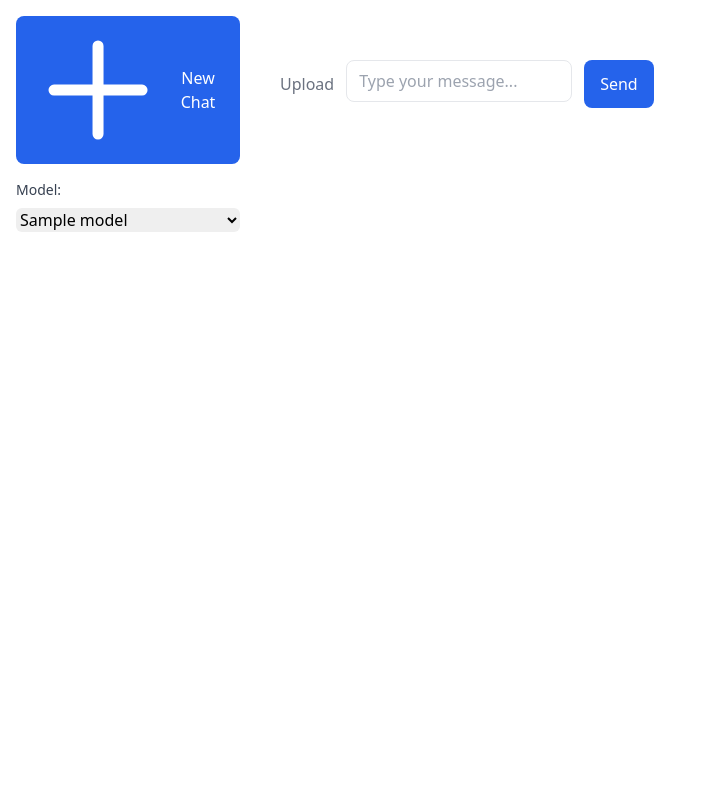
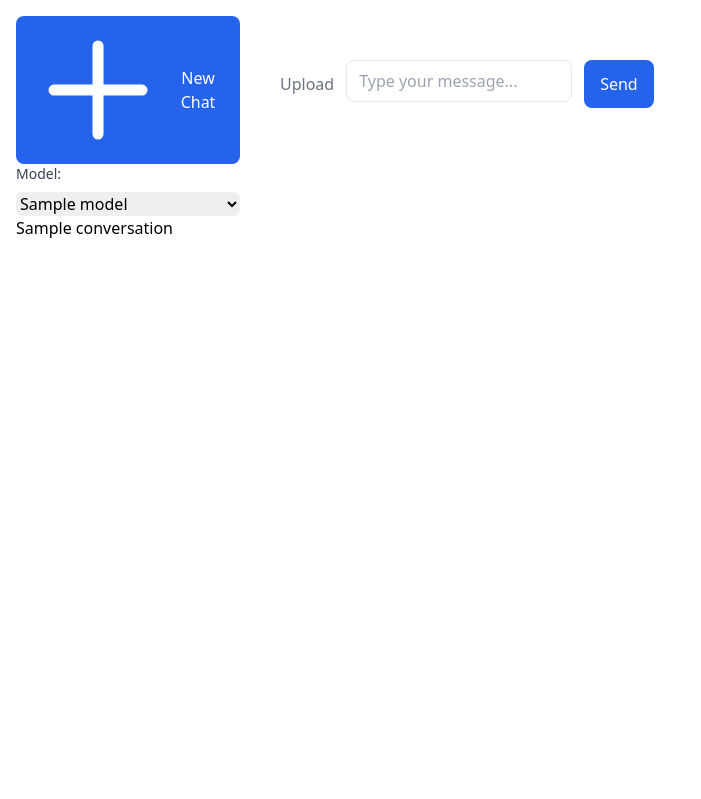
Before and after one commit to henryperkins/chatter, a Flask app: template templates/chat.html in a window 1280 px wide. Shown: the part 64-863 px from the top of the page, without its empty margins (0-701 px from the left). Run offline with Flask 3, Linux system fonts and the light colour scheme; the template is opened without the code that fills it: most values are stand-ins (such as "Sample title", 1, 10 or a date in 2020); some libraries are stand-ins or nearby versions.

Commit message:
Update chat.html

```diff
--- a/templates/chat.html
+++ b/templates/chat.html
@@ -3,24 +3,64 @@
 {% block title %}Chat - Azure OpenAI{% endblock %}
 
 {% block content %}
-<div class="flex flex-col h-screen bg-white">
+<!-- Main container: use dark classes if you enable dark mode in tailwind.config.js -->
+<div class="flex flex-col h-screen bg-white dark:bg-gray-900">
+    <!-- Mobile Toggle (optional): Add a button to show/hide sidebar on small screens -->
+    <button
+      class="md:hidden bg-gray-100 dark:bg-gray-800 text-gray-700 dark:text-gray-300 px-4 py-2"
+      onclick="toggleSidebar()"
+    >
+      Toggle Sidebar
+    </button>
+
     <div class="flex flex-1 overflow-hidden">
-        <!-- Sidebar -->
-        <nav class="w-64 bg-gray-50 border-r border-gray-200 hidden md:block">
-            <div class="p-4">
-                <button id="new-chat-btn" class="w-full bg-blue-600 hover:bg-blue-700 text-white px-4 py-2 rounded-lg mb-4 flex items-center justify-center">
+        <!-- SIDEBAR -->
+        <nav
+          id="sidebar"
+          class="hidden md:block w-64 bg-gray-50 dark:bg-gray-800 border-r border-gray-200 dark:border-gray-700"
+        >
+            <div class="p-4 space-y-4">
+                <!-- New Chat Button -->
+                <button
+                    id="new-chat-btn"
+                    class="
+                        w-full flex items-center justify-center
+                        bg-blue-600 hover:bg-blue-700 text-white
+                        px-4 py-2 rounded-lg
+                        focus:outline-none focus:ring-2 focus:ring-blue-500
+                    "
+                    onclick="location.href='{{ url_for('chat.new_chat_route') }}'"
+                >
                     <svg class="w-5 h-5 mr-2" fill="none" stroke="currentColor" viewBox="0 0 24 24">
-                        <path stroke-linecap="round" stroke-linejoin="round" stroke-width="2" d="M12 4v16m8-8H4"/>
+                        <path
+                            stroke-linecap="round"
+                            stroke-linejoin="round"
+                            stroke-width="2"
+                            d="M12 4v16m8-8H4"
+                        />
                     </svg>
                     New Chat
                 </button>
 
+                <!-- Model Selection (optional) -->
                 {% if models %}
-                <div class="mb-4">
-                    <label for="model-select" class="block text-sm font-medium text-gray-700 mb-2">Model:</label>
-                    <select id="model-select" class="w-full border-gray-300 rounded-md shadow-sm focus:border-blue-500 focus:ring-blue-500">
+                    <div>
+                        <label for="model-select" class="block text-sm font-medium text-gray-700 dark:text-gray-300 mb-2">
+                            Model:
+                        </label>
+                        <select
+                            id="model-select"
+                            class="
+                                w-full border-gray-300 rounded-md shadow-sm
+                                focus:border-blue-500 focus:ring-blue-500
+                                dark:bg-gray-700 dark:border-gray-600 dark:text-gray-200
+                            "
+                        >
                             {% for model in models %}
-                            <option value="{{ model.id }}" {% if model.is_default %}selected{% endif %}>
+                                <option
+                                    value="{{ model.id }}"
+                                    {% if model.is_default %}selected{% endif %}
+                                >
                                     {{ model.name }}{% if model.is_default %} (Default){% endif %}
                                 </option>
                             {% endfor %}
@@ -28,37 +68,77 @@
                     </div>
                 {% endif %}
 
+                <!-- Admin-Only Buttons -->
                 {% if current_user.role == 'admin' %}
-                <div class="space-y-2 mb-4">
-                    <a href="{{ url_for('model.add_model_page') }}" class="block w-full bg-green-500 hover:bg-green-600 text-white px-4 py-2 rounded-lg text-center">
+                    <div class="space-y-2">
+                        <a
+                            href="{{ url_for('model.add_model_page') }}"
+                            class="
+                                block w-full bg-green-500 hover:bg-green-600 text-white
+                                px-4 py-2 rounded-lg text-center
+                                focus:outline-none focus:ring-2 focus:ring-green-500
+                            "
+                        >
                             Add Model
                         </a>
-                    <button id="edit-model-btn" class="block w-full bg-yellow-500
-                    hover:bg-yellow-600 text-white px-4 py-2 rounded-lg text-center disabled:opacity-50
-                    disabled:pointer-events-none" disabled>
+                        <button
+                            id="edit-model-btn"
+                            class="
+                                block w-full bg-yellow-500 hover:bg-yellow-600 text-white
+                                px-4 py-2 rounded-lg text-center
+                                disabled:opacity-50 disabled:pointer-events-none
+                                focus:outline-none focus:ring-2 focus:ring-yellow-500
+                            "
+                            disabled
+                        >
                             Edit Model
                         </button>
                     </div>
                 {% endif %}
 
-                <div id="chat-list" class="space-y-2 mt-4">
-                    <!-- Chat history will be populated here -->
+                <!-- Chat List -->
+                <div id="chat-list" class="space-y-2">
+                    {% for conversation in conversations %}
+                        <a
+                            href="{{ url_for('chat.chat_interface', chat_id=conversation.id) }}"
+                            class="
+                                block p-2 rounded
+                                hover:bg-gray-200 dark:hover:bg-gray-700
+                                {% if conversation.id == chat_id %}bg-gray-300 dark:bg-gray-600{% endif %}
+                                focus:outline-none focus:ring-2 focus:ring-blue-500
+                            "
+                        >
+                            {{ conversation.title }}
+                        </a>
+                    {% endfor %}
                 </div>
             </div>
         </nav>
 
-        <!-- Main Chat Area -->
+        <!-- MAIN CHAT AREA -->
         <div class="flex-1 flex flex-col">
             <!-- Messages Container -->
-            <div id="chat-box" class="flex-1 overflow-y-auto px-4 py-6">
+            <div
+                id="chat-box"
+                class="
+                    flex-1 overflow-y-auto px-4 py-6 space-y-4
+                    bg-white dark:bg-gray-900
+                "
+            >
                 {% for message in messages %}
                     {% if message.role == 'user' %}
-                        <div class="flex justify-end mb-4">
-                            <div class="max-w-lg">
-                                <div class="bg-blue-600 text-white rounded-lg px-4 py-2">
-                                    <p class="text-sm">{{ message.content | e }}</p>
+                        <!-- User message (right-aligned) -->
+                        <div class="flex justify-end">
+                            <div class="max-w-lg text-right">
+                                <div
+                                  class="
+                                    bg-blue-600 text-white px-4 py-2 rounded-lg
+                                    focus:outline-none focus:ring-2 focus:ring-blue-500
+                                  "
+                                >
+                                    <p class="text-sm">{{ message.content | safe }}</p>
                                 </div>
-                                <span class="text-xs text-gray-500 block mt-1 text-right">
+                                <span class="text-xs text-gray-500 dark:text-gray-400 block mt-1">
                                     {% if message.timestamp %}
                                         {{ message.timestamp.strftime('%I:%M %p') }}
                                     {% else %}
@@ -68,12 +148,19 @@
                             </div>
                         </div>
                     {% else %}
-                        <div class="flex mb-4">
+                        <!-- Assistant or system message (left-aligned) -->
+                        <div class="flex">
                             <div class="max-w-lg">
-                                <div class="bg-gray-100 rounded-lg px-4 py-2">
-                                    <p class="text-sm">{{ message.content | e }}</p>
+                                <div
+                                  class="
+                                    bg-gray-100 dark:bg-gray-800 text-gray-800 dark:text-gray-100
+                                    px-4 py-2 rounded-lg
+                                    focus:outline-none focus:ring-2 focus:ring-blue-500
+                                  "
+                                >
+                                    <p class="text-sm">{{ message.content | safe }}</p>
                                 </div>
-                                <span class="text-xs text-gray-500 block mt-1">
+                                <span class="text-xs text-gray-500 dark:text-gray-400 block mt-1">
                                     {% if message.timestamp %}
                                         {{ message.timestamp.strftime('%I:%M %p') }}
                                     {% else %}
@@ -86,35 +173,71 @@
                 {% endfor %}
             </div>
 
-            <!-- File Upload Area -->
-            <div id="uploaded-files" class="hidden px-4 py-2 bg-gray-50 border-t border-gray-200">
-                <h3 class="text-sm font-semibold mb-2">Uploaded Files</h3>
+            <!-- FILE UPLOAD AREA (Hidden by default) -->
+            <div
+                id="uploaded-files"
+                class="hidden px-4 py-2 bg-gray-50 dark:bg-gray-800 border-t border-gray-200 dark:border-gray-700"
+            >
+                <h3 class="text-sm font-semibold mb-2 text-gray-700 dark:text-gray-300">
+                    Uploaded Files
+                </h3>
                 <div id="file-list" class="space-y-2"></div>
             </div>
 
-            <!-- Input Area -->
-            <div class="border-t border-gray-200 px-4 py-3 bg-white">
+            <!-- INPUT AREA -->
+            <div
+                class="
+                    border-t border-gray-200 dark:border-gray-700
+                    px-4 py-3 bg-white dark:bg-gray-900
+                "
+            >
                 <div class="flex items-end space-x-3">
-                    <button id="upload-button" class="p-2 rounded-lg text-gray-500 hover:bg-gray-100 flex items-center">
+                    <!-- Upload Button -->
+                    <button
+                        id="upload-button"
+                        class="
+                            p-2 rounded-lg text-gray-500 dark:text-gray-300
+                            hover:bg-gray-100 dark:hover:bg-gray-800
+                            focus:outline-none focus:ring-2 focus:ring-blue-500
+                            flex items-center
+                        "
+                        aria-label="Upload files"
+                    >
                         <svg class="w-5 h-5 mr-2" fill="none" stroke="currentColor" viewBox="0 0 24 24">
-                            <path stroke-linecap="round" stroke-linejoin="round" stroke-width="2" d="M12 4v16m8-8H4"/>
+                            <path
+                                stroke-linecap="round"
+                                stroke-linejoin="round"
+                                stroke-width="2"
+                                d="M12 4v16m8-8H4"
+                            />
                         </svg>
                         <span>Upload</span>
                     </button>
                     <input type="file" id="file-input" class="hidden" multiple>
 
+                    <!-- Textarea for user message -->
                     <div class="flex-1">
                         <textarea
                             id="message-input"
-                            class="w-full px-3 py-2 resize-none border border-gray-300 rounded-lg focus:outline-none focus:ring-2 focus:ring-blue-500 focus:border-transparent"
+                            class="
+                                w-full px-3 py-2 resize-none border border-gray-300
+                                rounded-lg focus:outline-none focus:ring-2 focus:ring-blue-500
+                                dark:border-gray-600 dark:bg-gray-800 dark:text-gray-200
+                                focus:border-transparent
+                            "
                             placeholder="Type your message..."
                             rows="1"
                         ></textarea>
                     </div>
 
+                    <!-- Send Button -->
                     <button
                         id="send-button"
-                        class="px-4 py-2 bg-blue-600 text-white rounded-lg hover:bg-blue-700 flex items-center"
+                        class="
+                            px-4 py-2 bg-blue-600 text-white rounded-lg
+                            hover:bg-blue-700 flex items-center
+                            focus:outline-none focus:ring-2 focus:ring-blue-500
+                        "
                     >
                         <span>Send</span>
                     </button>
@@ -124,30 +247,62 @@
     </div>
 </div>
 
-<!-- Drop Zone -->
-<div id="drop-zone" class="hidden fixed inset-0 bg-black bg-opacity-50 z-50">
-    <div class="absolute inset-0 flex items-center justify-center">
-        <div class="bg-white p-8 rounded-lg shadow-xl text-center">
-            <p class="text-xl font-semibold">Drop files here</p>
-            <p class="text-gray-500 mt-2">Release to upload</p>
-        </div>
+<!-- DROP ZONE (File Drag/Drop) -->
+<div
+    id="drop-zone"
+    class="
+        hidden fixed inset-0 bg-black bg-opacity-50 z-50
+        flex items-center justify-center
+    "
+>
+    <div class="bg-white dark:bg-gray-800 p-8 rounded-lg shadow-xl text-center">
+        <p class="text-xl font-semibold text-gray-800 dark:text-gray-100">
+            Drop files here
+        </p>
+        <p class="text-gray-500 dark:text-gray-400 mt-2">
+            Release to upload
+        </p>
     </div>
 </div>
 
-<!-- Upload Progress -->
-<div id="upload-progress" class="hidden fixed bottom-20 right-4 bg-white rounded-lg shadow-lg p-4 w-64">
-    <div class="text-sm mb-2">Uploading files...</div>
-    <div class="w-full bg-gray-200 rounded-full h-2">
-        <div id="upload-progress-bar" class="bg-blue-600 h-2 rounded-full" style="width: 0%"></div>
+<!-- UPLOAD PROGRESS -->
+<div
+    id="upload-progress"
+    class="
+        hidden fixed bottom-20 right-4 bg-white dark:bg-gray-800
+        rounded-lg shadow-lg p-4 w-64
+    "
+>
+    <div class="text-sm mb-2 text-gray-800 dark:text-gray-100">
+        Uploading files...
+    </div>
+    <div class="w-full bg-gray-200 dark:bg-gray-700 rounded-full h-2">
+        <div
+            id="upload-progress-bar"
+            class="bg-blue-600 h-2 rounded-full"
+            style="width: 0%"
+        ></div>
     </div>
 </div>
 {% endblock %}
 
 {% block extra_head %}
 <style>
+/* If you want a dashed border highlight on dragover, for example */
 .drop-zone-active {
     border: 2px dashed #4A90E2;
     background-color: rgba(74, 144, 226, 0.1);
 }
 </style>
+<script>
+// Optional toggleSidebar logic for smaller screens
+function toggleSidebar() {
+    const sidebar = document.getElementById('sidebar');
+    if (sidebar.classList.contains('hidden')) {
+        sidebar.classList.remove('hidden');
+    } else {
+        sidebar.classList.add('hidden');
+    }
+}
+</script>
 {% endblock %}
```
Lines whose indentation alone changed are shown as unchanged.
